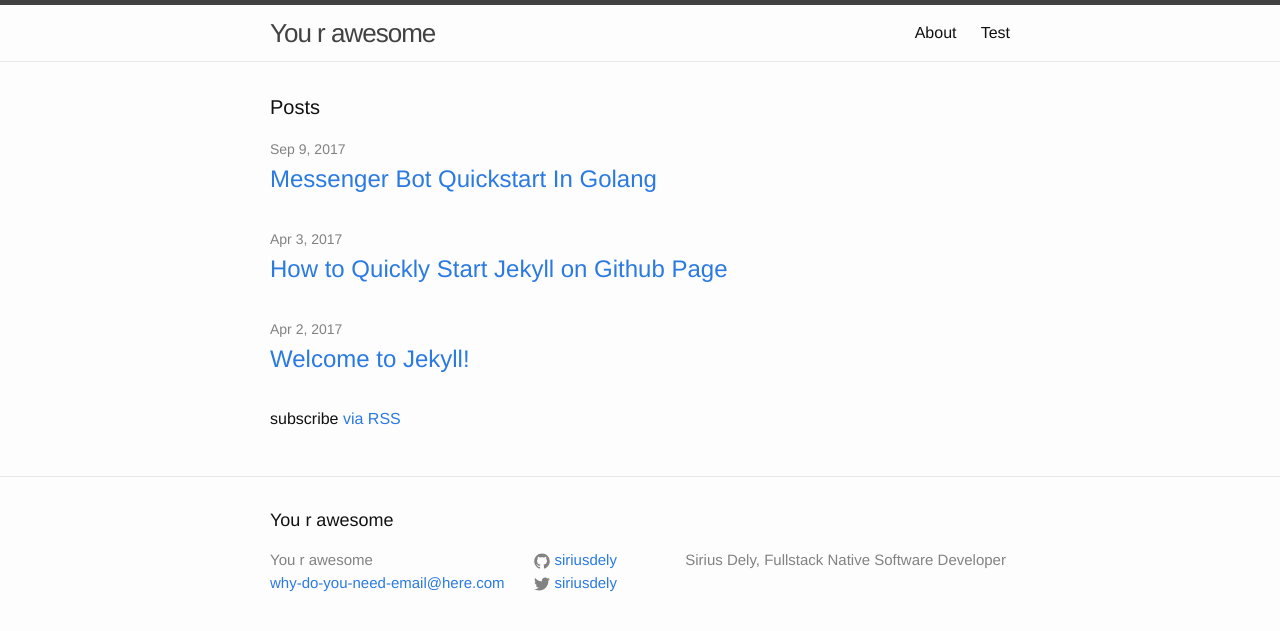
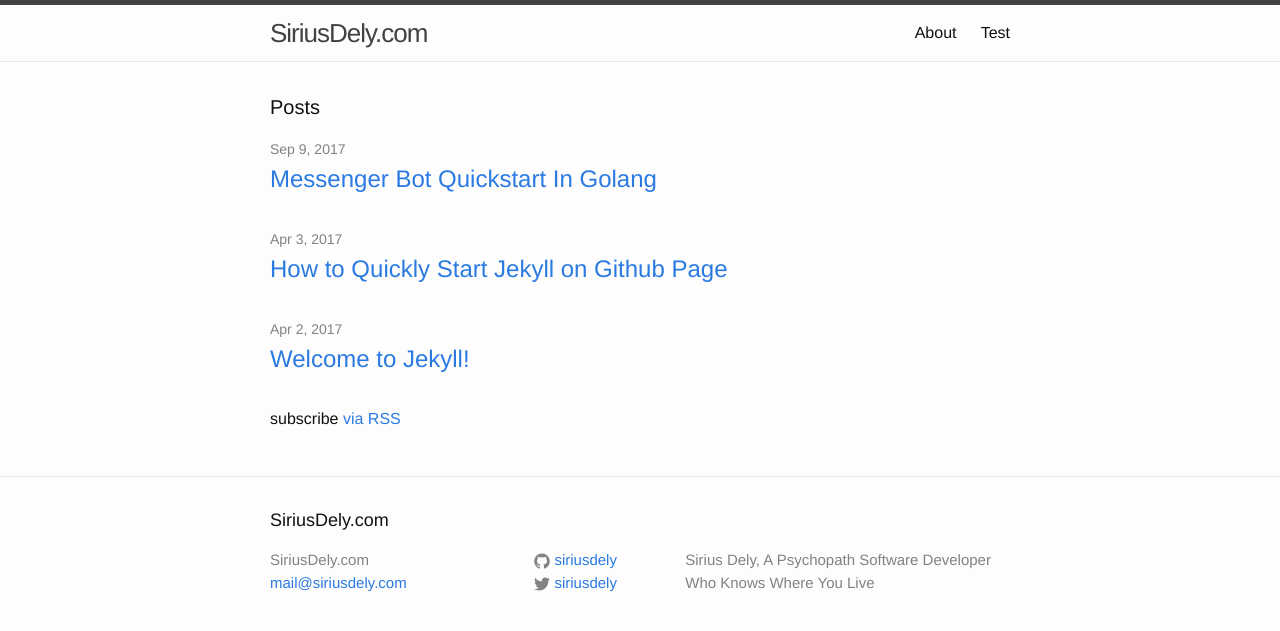
Before and after one commit to siriusdely/siriusdely.github.com, a Jekyll site: the page built from index.md, in a window 1280 px wide. Shown: the top 631 px of the page. Built offline with Jekyll 4.4.1, drawn with Linux system fonts in a browser that asks for light colours.

Commit message:
psycho change

```diff
--- a/_config.yml
+++ b/_config.yml
@@ -13,10 +13,10 @@
 # you will see them accessed via {{ site.title }}, {{ site.email }}, and so on.
 # You can create any custom variable you would like, and they will be accessible
 # in the templates via {{ site.myvariable }}.
-title: You r awesome
-email: why-do-you-need-email@here.com
+title: SiriusDely.com
+email: mail@siriusdely.com
 description: > # this means to ignore newlines until "baseurl:"
-  Sirius Dely, Fullstack Native Software Developer
+  Sirius Dely, A Psychopath Software Developer Who Knows Where You Live
 # baseurl: "/blog" # the subpath of your site, e.g. /blog
 url: "https://siriusdely.com" # the base hostname & protocol for your site, e.g. http://example.com
 twitter_username: siriusdely
```
